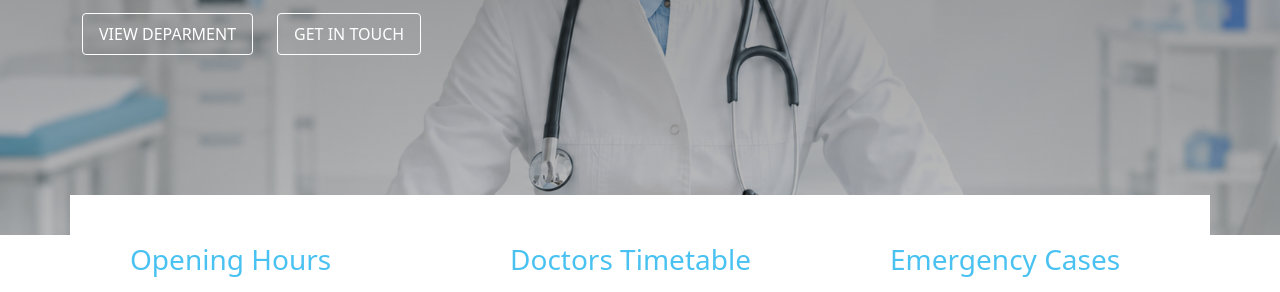
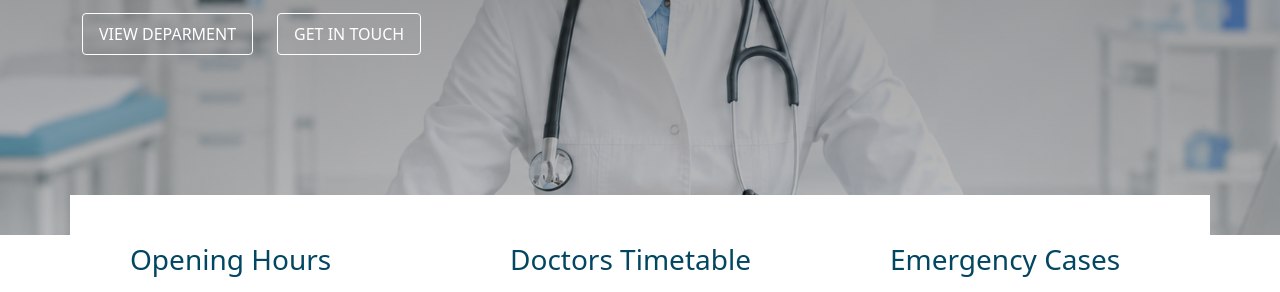
Before and after one commit to riyadeb-innoraft/training_be_clinic, a plain HTML site: page index.html in a window 1280 px wide. Shown: the part 325-617 px from the top of the page. Drawn offline with nearby package versions, Linux system fonts and the light colour scheme.

Commit message:
"Update the highlighte text colour".

```diff
--- a/style.css
+++ b/style.css
@@ -20,7 +20,7 @@
 }
 
 .highlighted-text {
-    color: rgb(74, 194, 241) !important;
+    color: rgb(2, 70, 97) !important;
 }
 
 .highlighted-btn {
```
